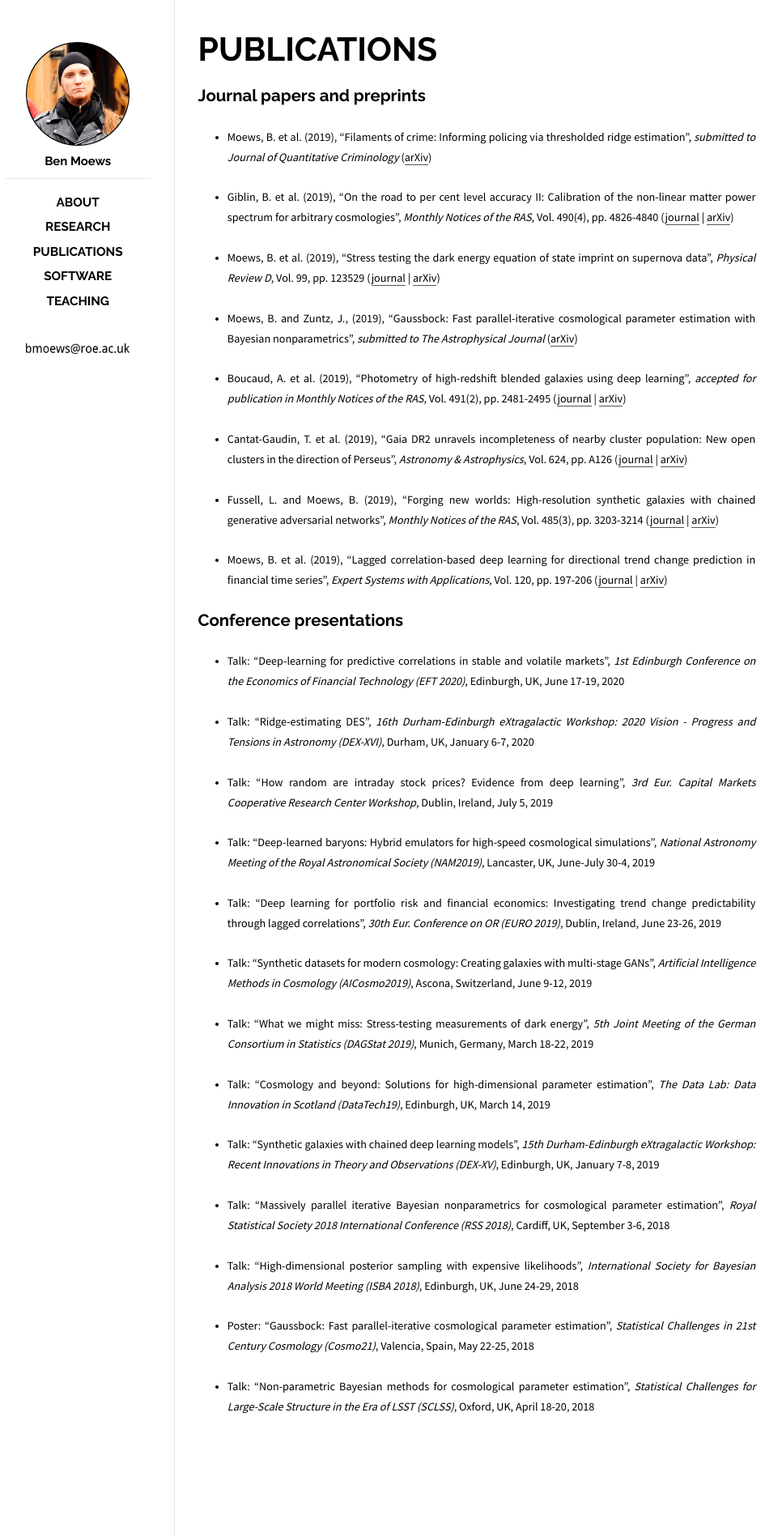
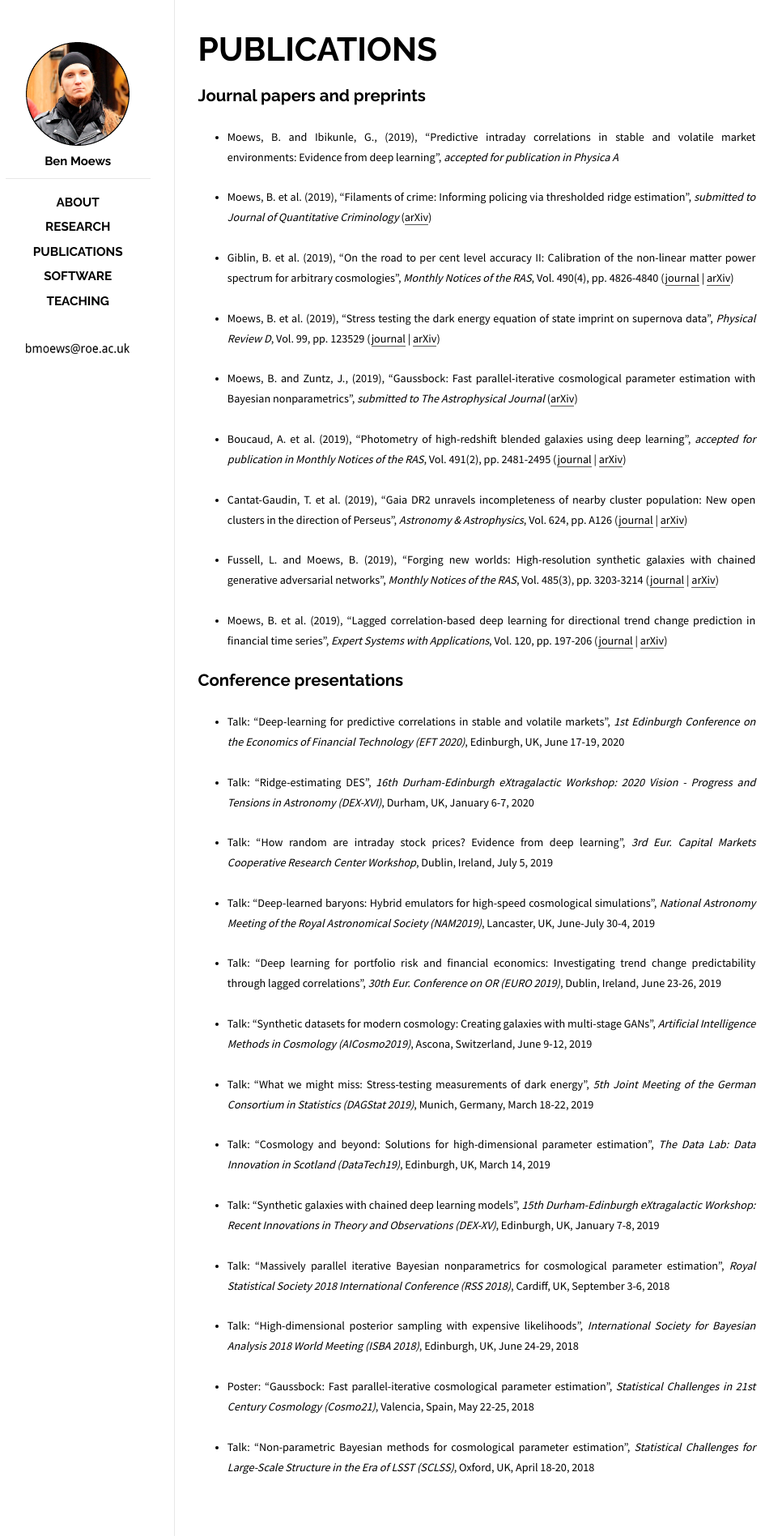
Before and after one commit to moews/moews.github.io, a Jekyll site: the page built from _posts/2017-03-25-publications.md, in a window 1280 px wide. Shown: the whole page at 81% size, without its empty margins (143-1109 px from the left). Built offline with Jekyll 4.4.1, drawn with Linux system fonts in a browser that asks for light colours.

Commit message:
Update 2017-03-25-publications.md

```diff
--- a/_posts/2017-03-25-publications.md
+++ b/_posts/2017-03-25-publications.md
@@ -8,7 +8,7 @@ categories: posts
 
 ## Journal papers and preprints
 
-<!-- * <small>Moews, B. and Ibikunle, G., (2019), "Predictive intraday correlations in stable and volatile market environments: Evidence from deep learning", _submitted to Physica A_ ([arXiv]())</small></small> -->
+* <small>Moews, B. and Ibikunle, G., (2019), "Predictive intraday correlations in stable and volatile market environments: Evidence from deep learning", _accepted for publication in Physica A_</small>
 
 * <small>Moews, B. et al. (2019), "Filaments of crime: Informing policing via thresholded ridge estimation", _submitted to Journal of Quantitative Criminology_ ([arXiv](https://arxiv.org/abs/1907.03206))</small>
 
```
